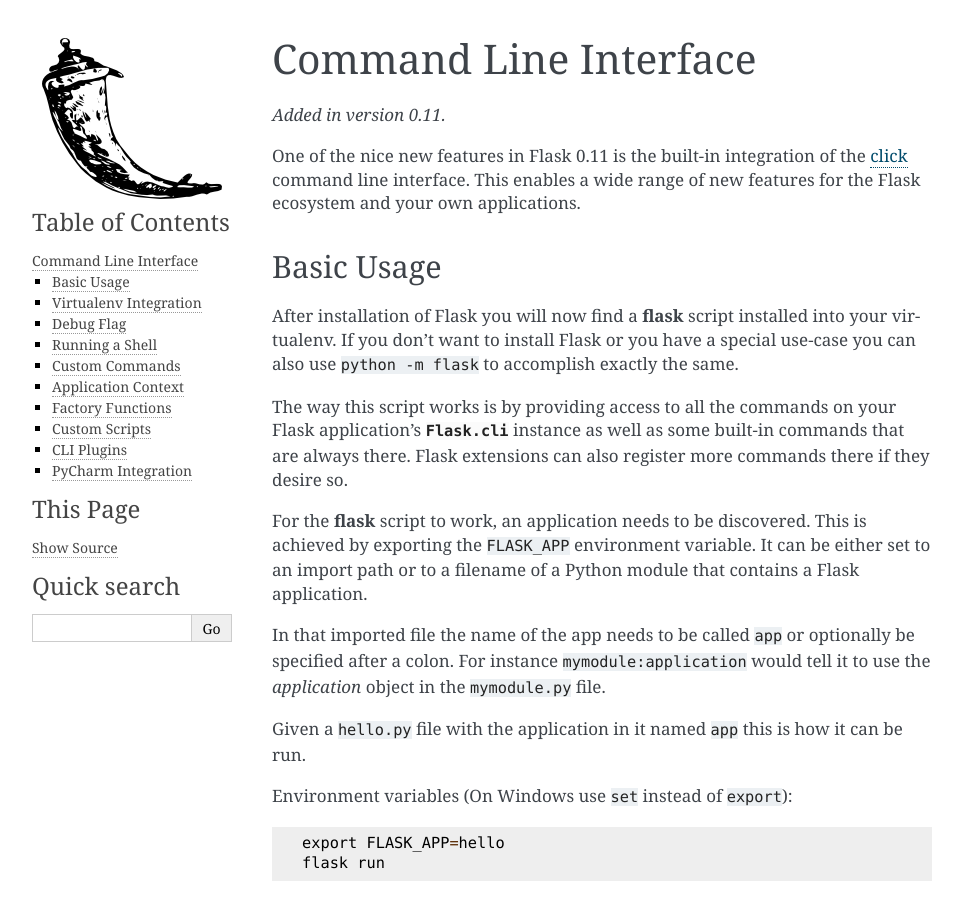
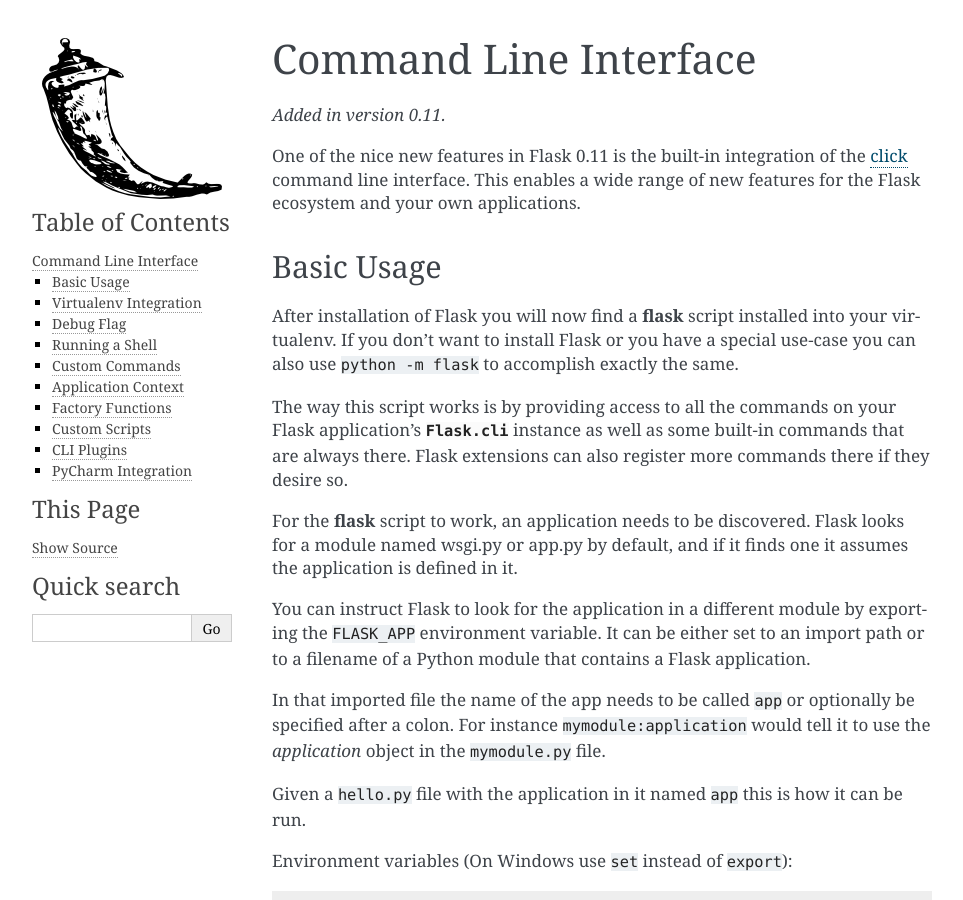
Before and after one commit to skybear308/flask, a Sphinx documentation site: the page built from docs/cli.rst, in a window 1280 px wide and 900 px high. Shown: the whole window, without its empty margins (148-1111 px from the left). Built offline with Sphinx 7.4.7, drawn with Linux system fonts in a browser that asks for light colours.

Commit message:
document wsgi.py and app.py default modules

```diff
--- a/docs/cli.rst
+++ b/docs/cli.rst
@@ -26,9 +26,13 @@ built-in commands that are always there.  Flask extensions can also
 register more commands there if they desire so.
 
 For the :command:`flask` script to work, an application needs to be
-discovered.  This is achieved by exporting the ``FLASK_APP`` environment
-variable.  It can be either set to an import path or to a filename of a
-Python module that contains a Flask application.
+discovered. Flask looks for a module named wsgi.py or app.py by default, and
+if it finds one it assumes the application is defined in it.
+
+You can instruct Flask to look for the application in a different module by
+exporting the ``FLASK_APP`` environment variable.  It can be either set to an
+import path or to a filename of a Python module that contains a Flask
+application.
 
 In that imported file the name of the app needs to be called ``app`` or
 optionally be specified after a colon.  For instance
```
